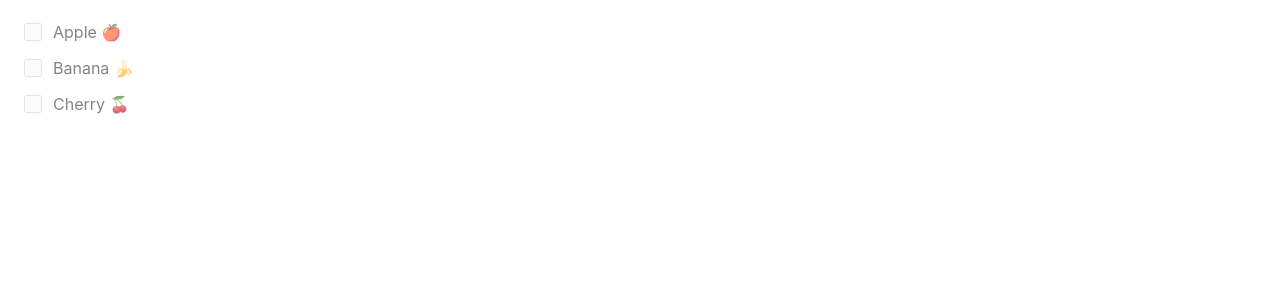
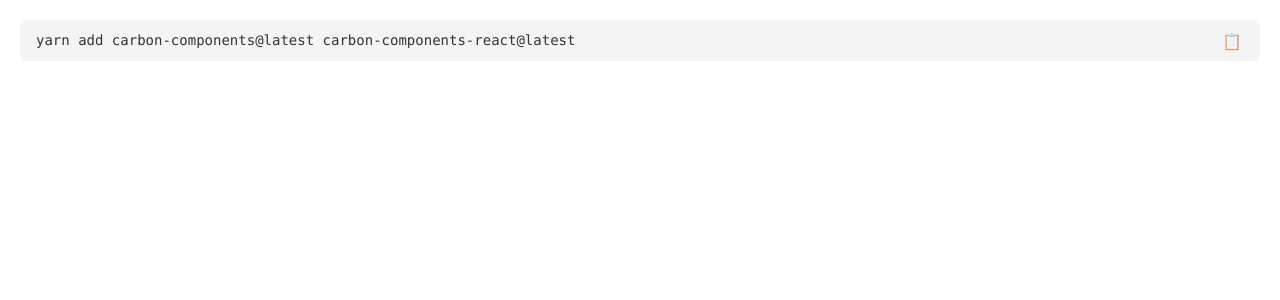
Before and after one commit to codernivas/design_system, a React (Create React App) app: page / in a window 1280 px wide. Shown: the top 300 px of the page. Built offline with nearby package versions, Linux system fonts and the light colour scheme.

Commit message:
Custom Code Snippet

```diff
--- a/src/App.tsx
+++ b/src/App.tsx
@@ -4,6 +4,7 @@ import CustomInput from "./components/CustomInput/CustomInput"
 import CustomButton from "./components/CustomButton/CustomButton"
 import CustomIconButton from "./components/CustomIconButton/CustomIconButton"
 import CustomCheckbox from "./components/CustomCheckbox/CustomCheckbox"
+import CustomCodeSnippet from "./components/CustomCodeSnippet/CustomCodeSnippet"
 
 function App() {
   const [selected, setSelected] = useState<string | number | null>("3")
@@ -27,6 +28,9 @@ function App() {
     { value: "cherry", label: "Cherry 🍒" },
   ]
   console.log("selectedFruits", selectedFruits)
+
+  const installCmd = `yarn add carbon-components@latest carbon-components-react@latest`;
+
   return (
     <div style={{ margin: "0 auto", padding: "20px" }}>
       {/* <CustomDropdown
@@ -74,7 +78,7 @@ function App() {
         disabled={true}
       /> */}
 
-      <CustomCheckbox
+      {/* <CustomCheckbox
         options={optionsCheckbox}
         selectedValues={selectedFruits}
         onChange={setSelectedFruits}
@@ -83,7 +87,9 @@ function App() {
         position="left"
         responsive={true}
         disabled={true}
-      />
+      /> */}
+
+      <CustomCodeSnippet code={installCmd} />
     </div>
   )
 }
--- /dev/null
+++ b/src/components/CustomCodeSnippet/CustomCodeSnippet.tsx
@@ -0,0 +1,37 @@
+import React, { useRef, useState, useEffect } from "react";
+import "./customCodeSnippet.css";
+
+interface CustomCodeSnippetProps {
+  code: string;
+}
+
+const CustomCodeSnippet: React.FC<CustomCodeSnippetProps> = ({ code }) => {
+  const containerRef = useRef<HTMLDivElement>(null);
+  const [copied, setCopied] = useState(false);
+
+  const handleCopy = () => {
+    navigator.clipboard.writeText(code);
+    setCopied(true);
+    setTimeout(() => setCopied(false), 1000);
+  };
+
+  useEffect(() => {
+    const container = containerRef.current;
+    if (container) {
+      container.scrollLeft = 0;
+    }
+  }, [code]);
+
+  return (
+    <div className="code-container" ref={containerRef}>
+      <pre className="code-block">
+        <code>{code}</code>
+      </pre>
+      <button className="copy-button" onClick={handleCopy} title="Copy to clipboard">
+        {copied ? "✅" : "📋"}
+      </button>
+    </div>
+  );
+};
+
+export default CustomCodeSnippet;
--- /dev/null
+++ b/src/components/CustomCodeSnippet/customCodeSnippet.css
@@ -0,0 +1,43 @@
+.code-container {
+  position: relative;
+  background-color: #f4f4f4;
+  border-radius: 6px;
+  padding: 12px 40px 12px 16px;
+  font-family: monospace;
+  font-size: 14px;
+  color: #333;
+  overflow-x: auto;
+  white-space: nowrap;
+  display: flex;
+  align-items: center;
+}
+
+.code-block {
+  margin: 0;
+  flex: 1;
+  white-space: pre;
+  overflow-x: auto;
+  scrollbar-width: none; /* Firefox */
+}
+
+.code-block::-webkit-scrollbar {
+  display: none; /* Chrome */
+}
+
+.copy-button {
+  position: absolute;
+  top: 50%;
+  right: 12px;
+  transform: translateY(-50%);
+  border: none;
+  background: none;
+  font-size: 16px;
+  cursor: pointer;
+  color: #333;
+  opacity: 0.6;
+  transition: opacity 0.2s ease;
+}
+
+.copy-button:hover {
+  opacity: 1;
+}
```
